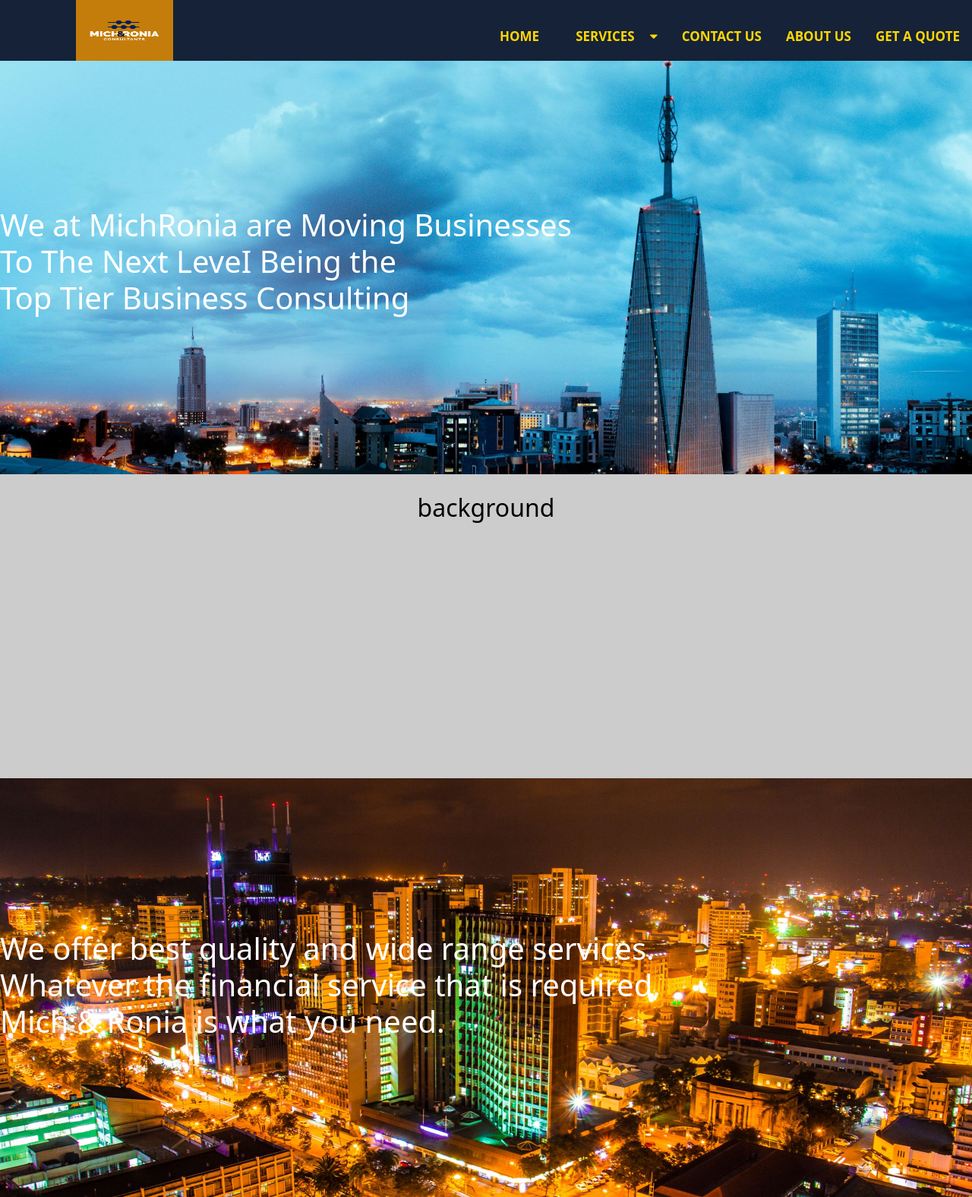
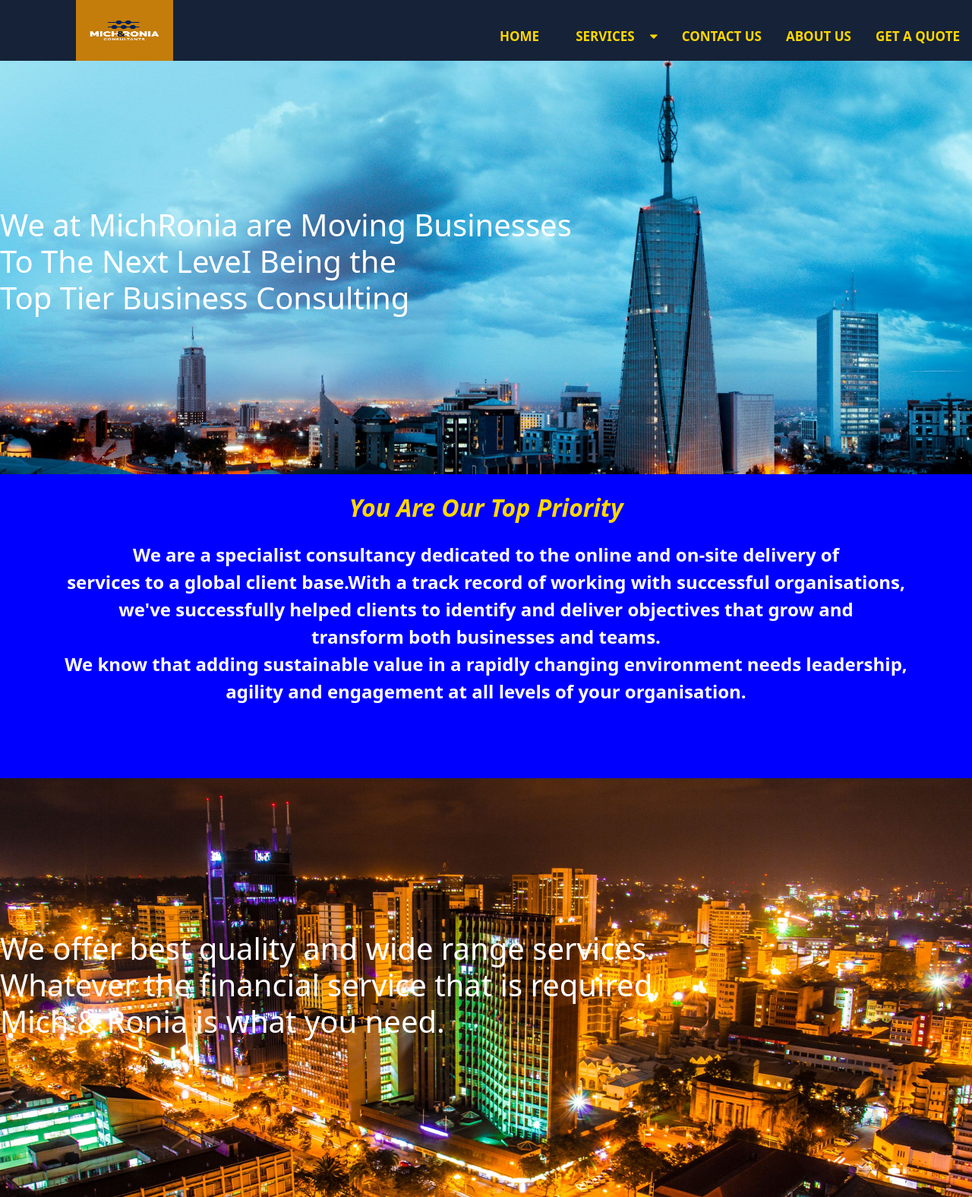
Before and after one commit to Perismuthoni/michronia, a Django app: page /home/ in a window 1280 px wide; the page is wider, and only the part inside the window is pictured. Shown: the top 1575 px of that part at 76% size. Run offline with Django 3.2, Linux system fonts and the light colour scheme.

Commit message:
initial commit

```diff
--- a/shop/templates/webfiles/home/home.html
+++ b/shop/templates/webfiles/home/home.html
@@ -115,7 +115,7 @@ h2 {
   background-size: cover;
   width: 300px;
   height: 200px;
-  margin: 10px 0 0 10px;
+  margin: 0px 0 0 10px;
   position: relative;
   float: left;
 }
@@ -155,6 +155,19 @@ h2 {
   font-size: 2rem;
   transform: translate(-50%, -50%);
 }
+.cly{
+  color: white;
+  min-height: 400px;
+  text-align: center;
+  background-color: blue;
+  font-size: 24px;
+  font-weight: bold;
+}
+.cly2{
+  font-style: italic;
+  color: gold;
+  font-weight: bolder;
+}
     </style>
     <section class="block-parallax-1">
       <div class="parallax-bg"></div>
@@ -164,9 +177,14 @@ h2 {
       </div>
   </section>
 
-      <section style="min-height:400px;">
-          <h2>background</h2>
-   <p></p>
+      <section class="cly">
+          <h2 class="cly2">You Are Our Top Priority</h2>
+   <p>We are a specialist consultancy dedicated to the online and on-site delivery of<br>
+      services to a global client base.With a track record of working with successful organisations,<br>
+       we've successfully helped clients to identify and deliver objectives that grow and<br>
+       transform both businesses and teams.<br>
+       We know that adding sustainable value in a rapidly changing environment needs leadership,<br>
+       agility and engagement at all levels of your organisation.</p>
       </section>
 
   <section class="block-parallax-1  block-parallax-2">
```
